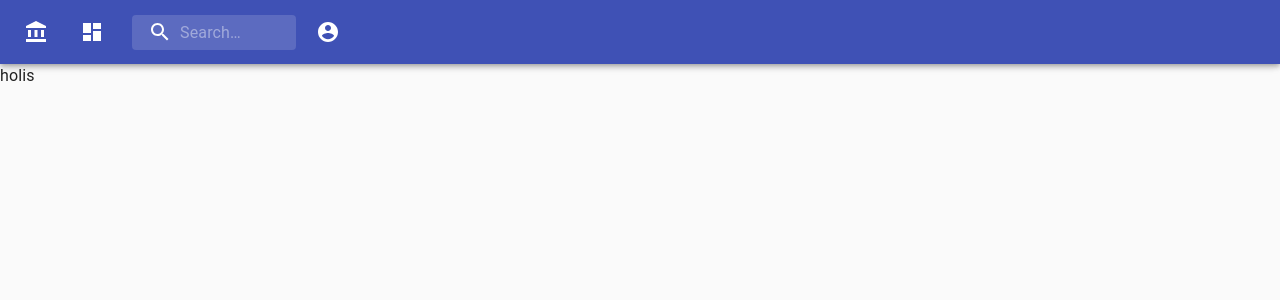
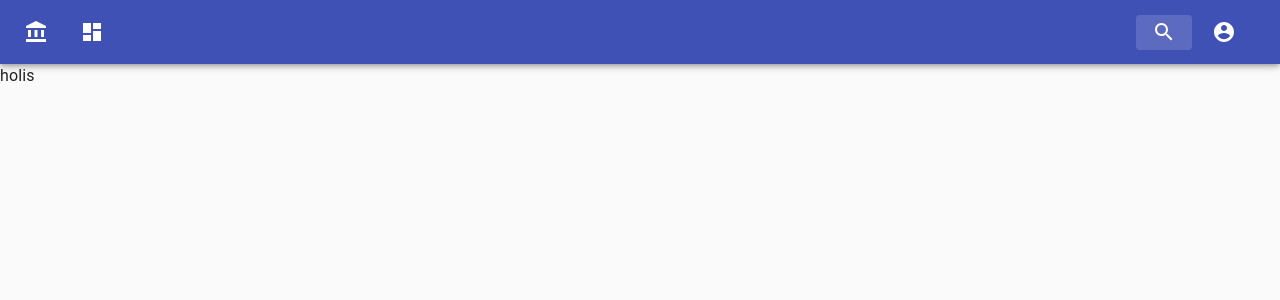
Before and after one commit to palanga/toro-ui, a React (Create React App) app: page / in a window 1280 px wide. Shown: the top 300 px of the page. Built offline with nearby package versions, Linux system fonts and the light colour scheme; what @apollo/react-testing would draw is missing.

Commit message:
Add search bar sketch

```diff
--- a/src/App.tsx
+++ b/src/App.tsx
@@ -4,7 +4,7 @@ import { mock as LandingsByLocationMock } from "./analytics/widgets/LandingsByLo
 import {
   CssBaseline,
 } from "@material-ui/core"
-import NavigationBar from "./navigation/NavigationBar";
+import RootNavigation from "./navigation/RootNavigation";
 
 const mocks =
   [
@@ -16,7 +16,7 @@ function App() {
     <React.Fragment>
       <CssBaseline/>
       <MockedProvider mocks={mocks} addTypename={false}>
-        <NavigationBar/>
+        <RootNavigation/>
       </MockedProvider>
     </React.Fragment>
   )
--- /dev/null
+++ b/src/layout/Expander.tsx
@@ -0,0 +1,5 @@
+import React from "react"
+
+export function Expander() {
+  return <div style={{width: "100%"}} />
+}
--- a/src/navigation/MobileNavigationBar.tsx
+++ b/src/navigation/MobileNavigationBar.tsx
@@ -1,31 +1,34 @@
 import React from "react"
-import { AppBar, BottomNavigation, BottomNavigationAction } from "@material-ui/core"
+import { AppBar, BottomNavigation, BottomNavigationAction, Toolbar } from "@material-ui/core"
 import DashboardIcon from '@material-ui/icons/Dashboard'
 import AccountCircleIcon from '@material-ui/icons/AccountCircle'
-import SearchIcon from '@material-ui/icons/Search'
-
-/**
- * account balance
- * account balance wallet
- * account circle
- * announcement
- * bar chart
- */
+import SearchBar from "./SearchBar";
+import AppIcon from "@material-ui/icons/AccountBalance";
+import AnnouncementIcon from "@material-ui/icons/Announcement";
 
 type MobileNavigationBarProps = {
   selectedTab: string,
   selectTab: any,
+  children: any,
 }
 
 function MobileNavigationBar(props: MobileNavigationBarProps) {
   return (
     <React.Fragment>
+      <AppBar position="fixed">
+        <Toolbar variant="dense">
+          <AppIcon style={{marginInlineEnd: 12}}/>
+          <SearchBar/>
+        </Toolbar>
+      </AppBar>
+      <div style={{height: 48}}/>
+      {props.children(props.selectedTab)}
       <div style={{height: 56}}/>
       <AppBar position="fixed" color="primary" style={{top: "auto", bottom: 0}} component="footer">
         <BottomNavigation value={props.selectedTab} onChange={(_, name) => props.selectTab(name)}>
-          <BottomNavigationAction label="Home" value="home" icon={<DashboardIcon/>}/>
-          <BottomNavigationAction label="Search" value="search" icon={<SearchIcon/>}/>
-          <BottomNavigationAction label="Account" value="account" icon={<AccountCircleIcon/>}/>
+          <BottomNavigationAction value="home" icon={<DashboardIcon/>}/>
+          <BottomNavigationAction value="notifications" icon={<AnnouncementIcon/>}/>
+          <BottomNavigationAction value="account" icon={<AccountCircleIcon/>}/>
         </BottomNavigation>
       </AppBar>
     </React.Fragment>
--- a/src/navigation/NavigationBar.tsx
+++ /dev/null
@@ -1,47 +0,0 @@
-import React, { useState } from "react"
-import { AnalyticsHome } from "../analytics/AnalyticsHome"
-import { Home } from "../home/Home"
-import { Hidden } from "@material-ui/core"
-import { ComingSoon } from "../ComingSoon"
-import MobileNavigationBar from "./MobileNavigationBar";
-import WebNavigationBar from "./WebNavigationBar";
-
-/**
- * account balance
- * account circle
- * announcement
- * bar chart
- */
-
-
-function NavigationBar() {
-
-  const [selectedTab, selectTab] = useState<string>("home")
-
-  function renderTab() {
-    switch (selectedTab) {
-      case "home":
-        return <Home/>
-      case "search":
-        return <AnalyticsHome/>
-      default:
-        return <ComingSoon/>
-    }
-  }
-
-  return (
-    <React.Fragment>
-      <Hidden smDown>
-        <WebNavigationBar selectTab={selectTab}/>
-      </Hidden>
-      <div style={{height: 3000}}>
-        {renderTab()}
-      </div>
-      <Hidden mdUp>
-        <MobileNavigationBar selectedTab={selectedTab} selectTab={selectTab}/>
-      </Hidden>
-    </React.Fragment>
-  )
-}
-
-export default NavigationBar
--- /dev/null
+++ b/src/navigation/RootNavigation.tsx
@@ -0,0 +1,36 @@
+import React, { useState } from "react"
+import { AnalyticsHome } from "../analytics/AnalyticsHome"
+import { Home } from "../home/Home"
+import { Hidden } from "@material-ui/core"
+import { ComingSoon } from "../ComingSoon"
+import MobileNavigation from "./MobileNavigationBar";
+import WebNavigation from "./WebNavigationBar";
+
+/**
+ * account balance wallet
+ * bar chart
+ */
+export default function RootNavigation() {
+  const [selectedTab, selectTab] = useState<string>("home")
+  return (
+    <React.Fragment>
+      <Hidden smDown>
+        <WebNavigation selectedTab={selectedTab} selectTab={selectTab} children={renderTab} />
+      </Hidden>
+      <Hidden mdUp>
+        <MobileNavigation selectedTab={selectedTab} selectTab={selectTab} children={renderTab} />
+      </Hidden>
+    </React.Fragment>
+  )
+}
+
+function renderTab(selectedTab: string) {
+  switch (selectedTab) {
+    case "home":
+      return <Home/>
+    case "notifications":
+      return <AnalyticsHome/>
+    default:
+      return <ComingSoon/>
+  }
+}
--- /dev/null
+++ b/src/navigation/SearchBar.tsx
@@ -0,0 +1,64 @@
+import React from "react"
+import { alpha, createStyles, InputBase, makeStyles, Theme } from "@material-ui/core"
+import SearchIcon from '@material-ui/icons/Search'
+
+export default function SearchBar() {
+  const classes = useStyles()
+  return (
+    <div className={classes.search}>
+      <div className={classes.searchIcon}>
+        <SearchIcon/>
+      </div>
+      <InputBase
+        classes={{
+          root: classes.inputRoot,
+          input: classes.inputInput,
+        }}
+      />
+    </div>
+  )
+}
+
+const useStyles = makeStyles((theme: Theme) =>
+  createStyles({
+    search: {
+      position: 'relative',
+      borderRadius: theme.shape.borderRadius,
+      backgroundColor: alpha(theme.palette.common.white, 0.15),
+      '&:hover': {
+        backgroundColor: alpha(theme.palette.common.white, 0.25),
+      },
+      marginLeft: 0,
+      width: '100%',
+      [theme.breakpoints.up('sm')]: {
+        marginLeft: theme.spacing(1),
+        width: 'auto',
+      },
+    },
+    searchIcon: {
+      padding: theme.spacing(0, 2),
+      height: '100%',
+      position: 'absolute',
+      pointerEvents: 'none',
+      display: 'flex',
+      alignItems: 'center',
+      justifyContent: 'center',
+    },
+    inputRoot: {
+      color: 'inherit',
+    },
+    inputInput: {
+      padding: theme.spacing(1, 1, 1, 0),
+      // vertical padding + font size from searchIcon
+      paddingLeft: `calc(1em + ${theme.spacing(4)}px)`,
+      transition: theme.transitions.create('width'),
+      width: '100%',
+      [theme.breakpoints.up('sm')]: {
+        width: '0ch',
+        '&:focus': {
+          width: '76ch',
+        },
+      },
+    },
+  }),
+)
--- a/src/navigation/WebNavigationBar.tsx
+++ b/src/navigation/WebNavigationBar.tsx
@@ -1,114 +1,31 @@
 import React from "react"
-import { alpha, AppBar, Button, createStyles, InputBase, makeStyles, Theme, Toolbar } from "@material-ui/core"
-import DashboardIcon from '@material-ui/icons/Dashboard'
-import AccountBalanceIcon from '@material-ui/icons/AccountBalance'
-import AccountCircleIcon from '@material-ui/icons/AccountCircle'
-import SearchIcon from '@material-ui/icons/Search'
+import { AppBar, Button, Toolbar } from "@material-ui/core"
+import DashboardIcon from "@material-ui/icons/Dashboard"
+import AccountBalanceIcon from "@material-ui/icons/AccountBalance"
+import AccountCircleIcon from "@material-ui/icons/AccountCircle"
+import SearchBar from "./SearchBar"
+import { Expander } from "../layout/Expander";
 
-/**
- * account balance
- * account circle
- * announcement
- * bar chart
- */
-
-
-
-export type NavigationBarProps = {
+type WebNavigationBarProps = {
   selectedTab: string,
   selectTab: any,
+  children: any,
 }
 
-const useStyles = makeStyles((theme: Theme) =>
-  createStyles({
-    root: {
-      flexGrow: 1,
-    },
-    menuButton: {
-      marginRight: theme.spacing(2),
-    },
-    title: {
-      flexGrow: 1,
-      display: 'none',
-      [theme.breakpoints.up('sm')]: {
-        display: 'block',
-      },
-    },
-    search: {
-      position: 'relative',
-      borderRadius: theme.shape.borderRadius,
-      backgroundColor: alpha(theme.palette.common.white, 0.15),
-      '&:hover': {
-        backgroundColor: alpha(theme.palette.common.white, 0.25),
-      },
-      marginLeft: 0,
-      width: '100%',
-      [theme.breakpoints.up('sm')]: {
-        marginLeft: theme.spacing(1),
-        width: 'auto',
-      },
-    },
-    searchIcon: {
-      padding: theme.spacing(0, 2),
-      height: '100%',
-      position: 'absolute',
-      pointerEvents: 'none',
-      display: 'flex',
-      alignItems: 'center',
-      justifyContent: 'center',
-    },
-    inputRoot: {
-      color: 'inherit',
-    },
-    inputInput: {
-      padding: theme.spacing(1, 1, 1, 0),
-      // vertical padding + font size from searchIcon
-      paddingLeft: `calc(1em + ${theme.spacing(4)}px)`,
-      transition: theme.transitions.create('width'),
-      width: '100%',
-      [theme.breakpoints.up('sm')]: {
-        width: '12ch',
-        '&:focus': {
-          width: '20ch',
-        },
-      },
-    },
-  }),
-)
-
-type WebNavigationBarProps = {
-  selectTab: any
-}
-
-function WebNavigationBar(props: WebNavigationBarProps) {
-
-  const classes = useStyles()
-
+export default function WebNavigationBar(props: WebNavigationBarProps) {
   return (
     <React.Fragment>
       <AppBar position="fixed">
         <Toolbar>
           <AccountBalanceIcon style={{marginInlineEnd: 12}}/>
           <Button color="inherit" onClick={() => props.selectTab("home")}><DashboardIcon/></Button>
-          <div className={classes.search}>
-            <div className={classes.searchIcon}>
-              <SearchIcon/>
-            </div>
-            <InputBase
-              placeholder="Search…"
-              classes={{
-                root: classes.inputRoot,
-                input: classes.inputInput,
-              }}
-              inputProps={{'aria-label': 'search'}}
-            />
-          </div>
+          <Expander/>
+          <SearchBar/>
           <Button color="inherit" onClick={() => props.selectTab("account")}><AccountCircleIcon/></Button>
         </Toolbar>
       </AppBar>
       <div style={{height: 64}}/>
+      {props.children(props.selectedTab)}
     </React.Fragment>
   )
 }
-
-export default WebNavigationBar
```
Also changed, not shown: 2 other files (tests, documents, lock files or other folders).
